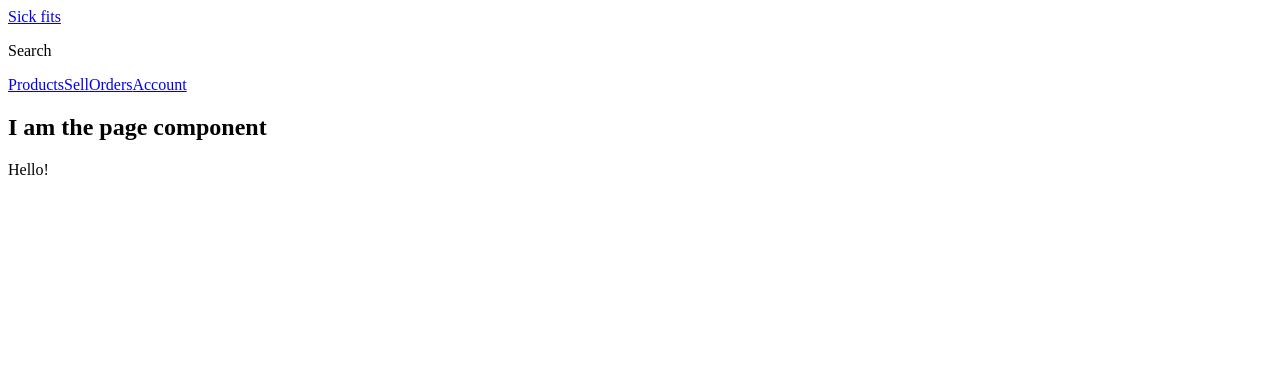
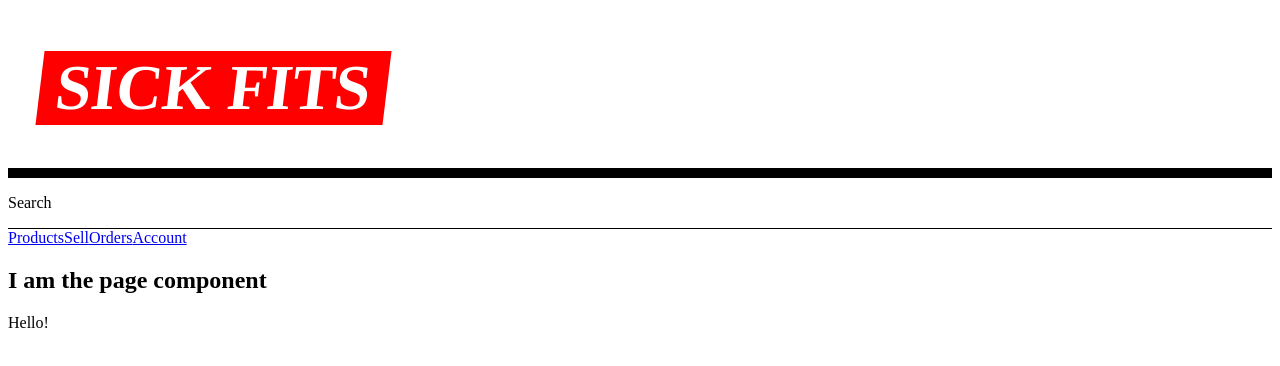
Before and after one commit to davidinoa/advanced-react, a Next.js app in the folder frontend/: page / in a window 1280 px wide. Shown: the top 366 px of the page. Built offline with nearby package versions, Linux system fonts and the light colour scheme.

Commit message:
Style Header and update packages

```diff
--- a/frontend/components/Header.js
+++ b/frontend/components/Header.js
@@ -1,16 +1,50 @@
 import Link from 'next/link';
+import styled from 'styled-components';
 import Nav from './Nav';
+
+const Logo = styled.h1`
+  font-size: 4rem;
+  margin-left: 2rem;
+  position: relative;
+  z-index: 2;
+  background: red;
+  transform: skew(-7deg);
+  a {
+    color: white;
+    text-decoration: none;
+    text-transform: uppercase;
+    padding: 0.5rem 1rem;
+  }
+`;
+
+const HeaderStyles = styled.header`
+  .bar {
+    border-bottom: 10px solid var(--black, black);
+    display: grid;
+    grid-template-columns: auto 1fr;
+    justify-content: space-between;
+    align-items: center;
+  }
+
+  .sub-bar {
+    display: grid;
+    grid-template-columns: 1fr auto;
+    border-bottom: 1px solid var(--black, black);
+  }
+`;
 
 export default function Header() {
   return (
-    <header>
+    <HeaderStyles>
       <div className="bar">
-        <Link href="/">Sick fits</Link>
+        <Logo>
+          <Link href="/">Sick fits</Link>
+        </Logo>
       </div>
       <div className="sub-bar">
         <p>Search</p>
       </div>
       <Nav />
-    </header>
+    </HeaderStyles>
   );
 }
--- a/frontend/pages/_document.js
+++ b/frontend/pages/_document.js
@@ -1,9 +1,20 @@
-import Document, { Html, NextScript, Main } from 'next/document';
+import Document, { Html, Head, NextScript, Main } from 'next/document';
+import { ServerStyleSheet } from 'styled-components';
 
 export default class MyDocument extends Document {
+  static getInitialProps({ renderPage }) {
+    const sheet = new ServerStyleSheet();
+    const page = renderPage(
+      (App) => (props) => sheet.collectStyles(<App {...props} />)
+    );
+    const styleTags = sheet.getStyleElement();
+    return { ...page, styleTags };
+  }
+
   render() {
     return (
-      <Html>
+      <Html lang="en-CA">
+        <Head />
         <body>
           <Main />
           <NextScript />
```
Also changed, not shown: frontend/package.json (+25 -20 lines), frontend/.eslintrc.js, 2 other files (tests, documents, lock files or other folders).
